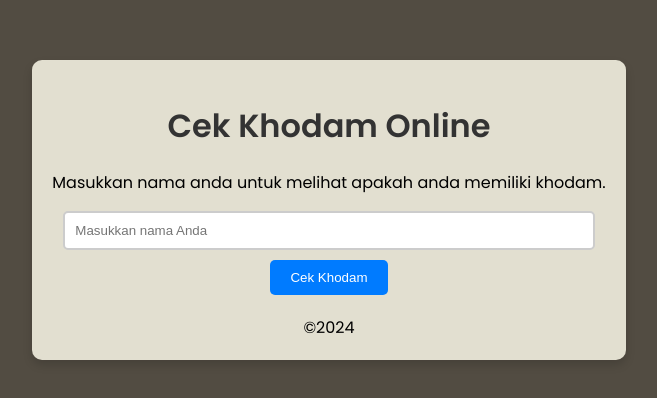
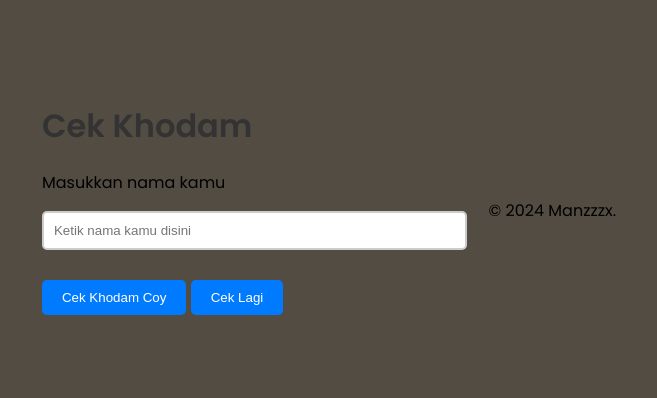
Before and after one commit to Manzzzx/Web-1, a plain HTML site: page index.html in a window 1280 px wide. Shown: the part 190-588 px from the top of the page, without its empty margins (311-968 px from the left). Drawn offline with Linux system fonts and the light colour scheme; some packages are replaced by stand-ins of ours; a script that the page names is missing.

Commit message:
index.html

```diff
--- a/index.html
+++ b/index.html
@@ -1,23 +1,27 @@
-<!DOCTYPE html>
+<!DOCTYPE HTML>
 <html lang="en">
-  <head>
-    <meta charset="UTF-8" />
-    <meta name="viewport" content="width=device-width, initial-scale=1.0" />
-    <title>Cek Khodam Online</title>
-    <link rel="stylesheet" href="style.css" />
-    <link rel="preconnect" href="https://fonts.googleapis.com" />
-    <link rel="preconnect" href="https://fonts.gstatic.com" crossorigin />
-    <link href="https://fonts.googleapis.com/css2?family=Poppins:wght@100;200;300;400;500;600&display=swap" rel="stylesheet" />
-  </head>
-  <body>
-    <div class="container">
-      <h1>Cek Khodam Online</h1>
-      <p>Masukkan nama anda untuk melihat apakah anda memiliki khodam.</p>
-      <input type="text" id="nameInput" placeholder="Masukkan nama Anda" />
-      <button onclick="checkkhodam()">Cek Khodam</button>
-      <div id="result"></div>
-      <footer>&copy;2024</footer>
-    </div>
-  </body>
-  <script src="script.js"></script>
-</html>
+    <head>
+        <meta charset="UTF-8">
+        <meta name="viewport" content="width=device-width, initial-scale=1.0">
+        <title>Cek Khodam ☠️</title>
+        <link href="https://fonts.googleapis.com/css2?family=Poppins:wght@400;600&display=swap" rel="stylesheet">
+        <link rel="stylesheet" href="style.css">
+        <script src="https://cdn.jsdelivr.net/npm/sweetalert2@10"></script>
+        <script src="script.js"></script>
+    </head>
+
+    <body>
+        <div class="card">
+            <h1>Cek Khodam</h1>
+            <p>Masukkan nama kamu</p>
+            <input type="text" id="nameInput" placeholder="Ketik nama kamu disini">
+            <button onclick="cekKhodam()">Cek Khodam Coy</button>
+            <div id="loading" class="loading-spinner" style="display: none;"></div>
+            <button onclick="resetForm()" style="margin-top: 20px;">Cek Lagi</button>
+            <div id="result">
+                <h2 id="khodamName"></h2>
+            </div>
+        </div>
+        <div class="footer">
+            <p>&copy; 2024 Manzzzx.</p>
+        </div>
```
